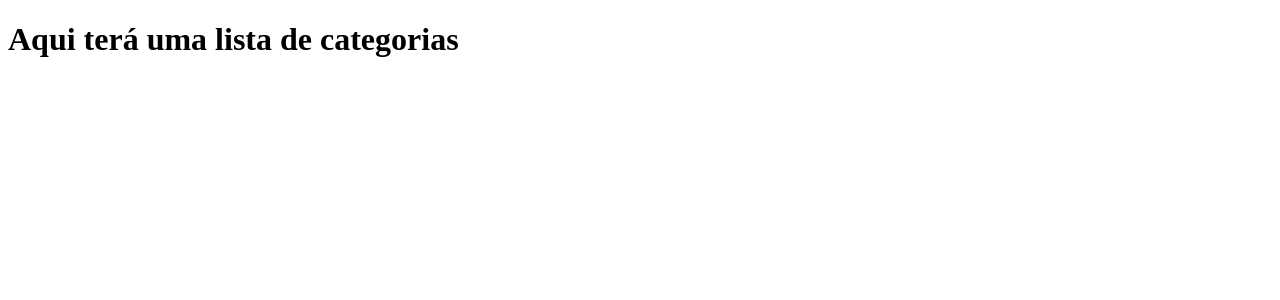
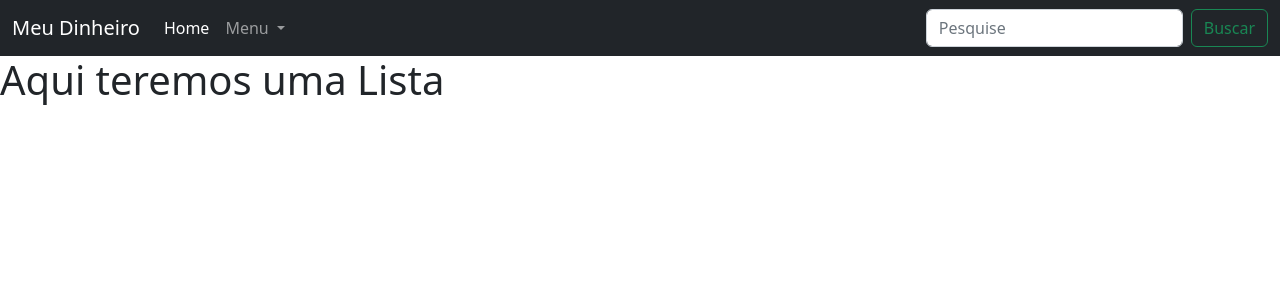
Before and after one commit to GetulioCastro/meu_dinheiro, a Django app: page /categorias/ in a window 1280 px wide. Shown: the top 300 px of the page. Run offline with Django 4.2, Linux system fonts and the light colour scheme; the visitor is signed in with stand-in values (Sample User, id 1); some libraries are stand-ins or nearby versions.

Commit message:
criada lista de categorias

```diff
--- a/templates/geral/lista_categorias.html
+++ b/templates/geral/lista_categorias.html
@@ -1,10 +1,9 @@
-<!DOCTYPE html>
-<html lang="en">
-<head>
-    <meta charset="UTF-8">
-    <title>Categorias</title>
-</head>
-<body>
-    <h1>Aqui terá uma lista de categorias</h1>
-</body>
-</html>
+{% extends 'base.html' %}
+
+{% block titulo %}
+    Lista | {{ block.super }}
+{% endblock titulo %}
+
+{% block corpo %}
+    <h1>Aqui teremos uma Lista</h1>
+{% endblock corpo %}
--- a/templates/geral/nova_categoria.html
+++ b/templates/geral/nova_categoria.html
@@ -1,8 +1,4 @@
-{% extends 'base.html' %}
 
-{% block titulo %}
-    Categoria | {{ block.super }}
-{% endblock titulo %}
 
 {% block corpo %}
     <h1>Categoria</h1>
```
